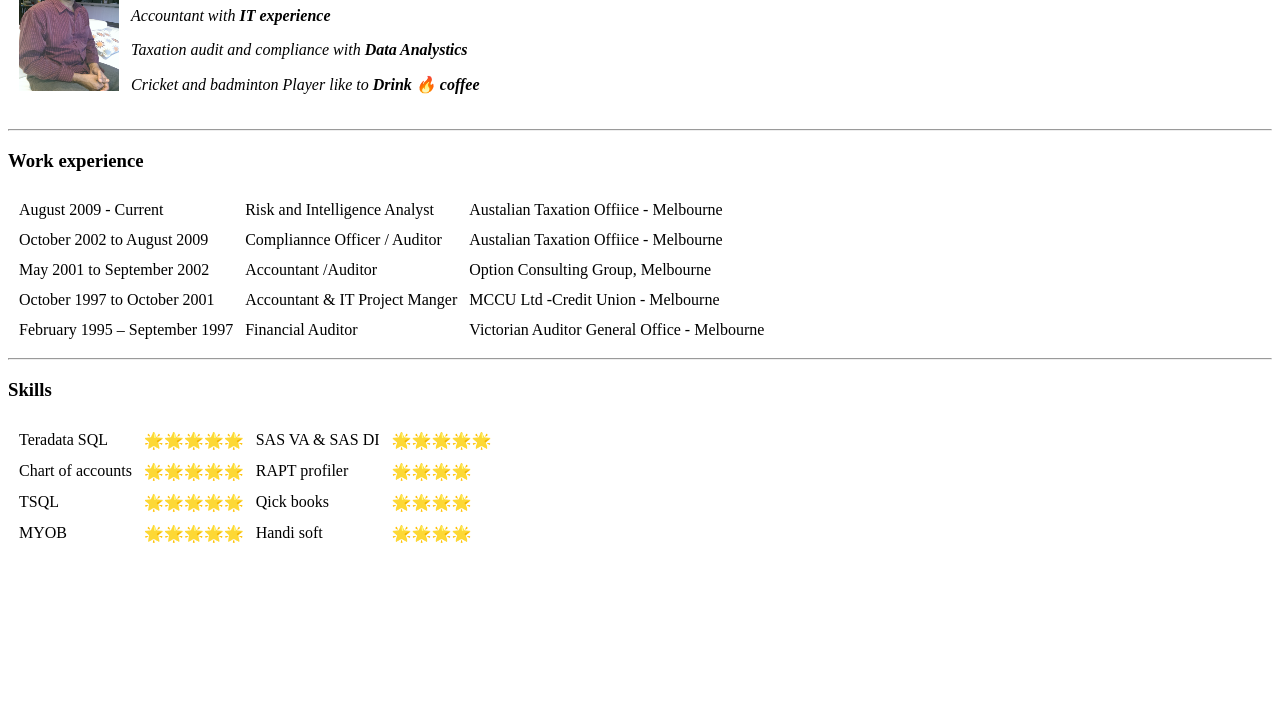
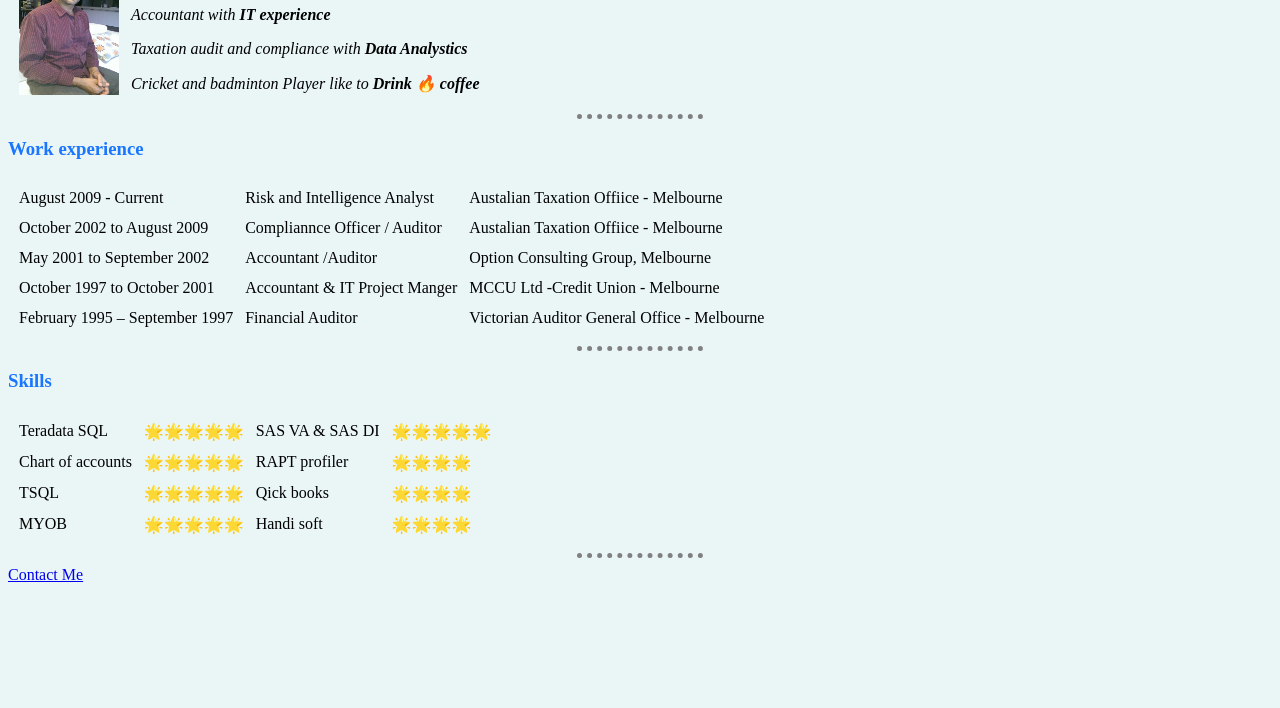
Before and after one commit to mughalk61/CV, a plain HTML site: page index.html in a window 1280 px wide. Shown: the part 92-800 px from the top of the page. Drawn offline with Linux system fonts and the light colour scheme.

Commit message:
Update index.html

```diff
--- a/index.html
+++ b/index.html
@@ -1,10 +1,11 @@
-<!DOCTYPE html>
+<<!DOCTYPE html>
 <html>
 
 <head>
   <meta charset="utf-8">
   <!-- UTF-8 unicode is standard use in web development-->
   <title>🔥 Khalid's Personal Site</title>
+  <link rel="stylesheet" href="styles.css">
 </head>
 
 <body>
@@ -84,8 +85,11 @@
       <td>Handi soft</td>
     <td>🌟🌟🌟🌟</td>
       </tr>
+    </tbody>
 
-
+     </table>
+<hr>
+  <a href="ContactMe.html">Contact Me</a>
 
 
 </body>
```
